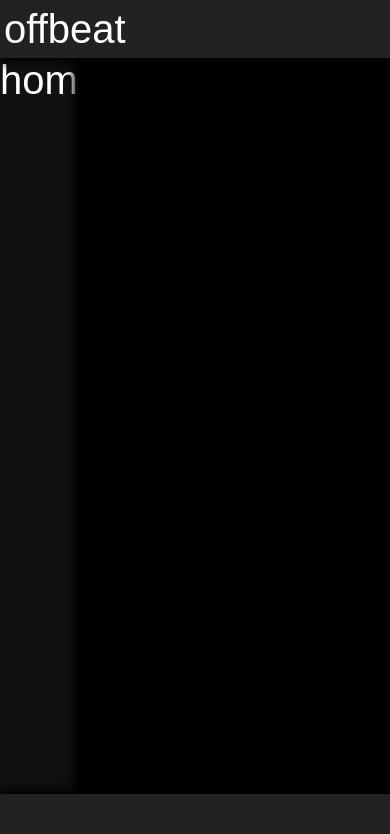
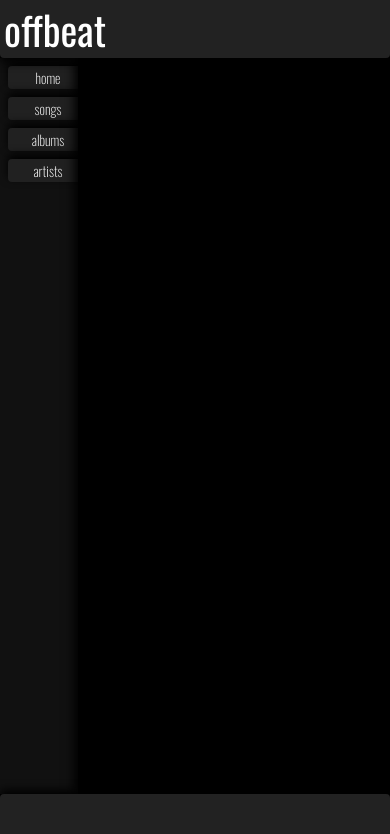
Before and after one commit to DedFishy/offbeat, a plain HTML site: page index.html in a window 390 px wide. Drawn offline with Linux system fonts and the light colour scheme.

Commit message:
Messed with tabs

```diff
--- a/script.js
+++ b/script.js
@@ -4,7 +4,16 @@ var sidebar = document.getElementById("sidebar")
 var menu = {
     "home": function() {
         console.log("Tab")
-    }
+    },
+    "songs": function() {
+
+    },
+    "albums": function() {
+
+    },
+    "artists": function() {
+
+    },
 }
 
 Object.keys(menu).forEach(tab => {
--- a/style.css
+++ b/style.css
@@ -1,3 +1,8 @@
+@font-face {
+    font-family: Oswald;
+    src: url(Oswald-VariableFont_wght.ttf);
+}
+
 html, body {
     width: 100vw;
     height: 100vh;
@@ -5,11 +10,13 @@ html, body {
     margin: 0;
     background-color: black;
     color: white;
-    font-family: sans-serif;
+    font-family: Oswald, sans-serif;
     overflow: hidden;
 
     display: flex;
     flex-direction: column;
+
+    user-select: none;
 }
 
 #header {
@@ -23,6 +30,7 @@ html, body {
     padding: 4px;
     box-shadow: 0 4px 10px black;
     z-index: 2;
+    border-radius: 0 0 4px 4px;
 }
 
 #main {
@@ -49,9 +57,39 @@ html, body {
     background-color: #222222;
     box-shadow: 0 -4px 10px black;
     z-index: 2;
+    border-radius: 4px 4px 0 0;
 }
 
 .tab-button {
     width: 100%;
     font-size: 40px;
+    background-color: #212121;
+    margin: 8px;
+    padding: 4px;
+    padding-left: 16px;
+    border-radius: 4px;
+    box-shadow: 0 -4px 10px black;
+    transition: 0.2s;
+    font-weight: 100;
 }
+.tab-button:hover {
+    background-color: #3d3d3d;
+    margin-left: 2px;
+    box-shadow: 0 -4px 15px black;
+    padding-left: 4px;
+}
+
+/* Small screens */
+@media only screen and (max-width: 600px) {
+.tab-button {
+    font-size: 22px;
+}
+}
+
+@media only screen and (max-width: 400px) {
+.tab-button {
+    font-size: 14px;
+    padding: 1px;
+    text-align: center;
+}
+}
```
Also changed, not shown: Oswald-VariableFont_wght.ttf (added).
